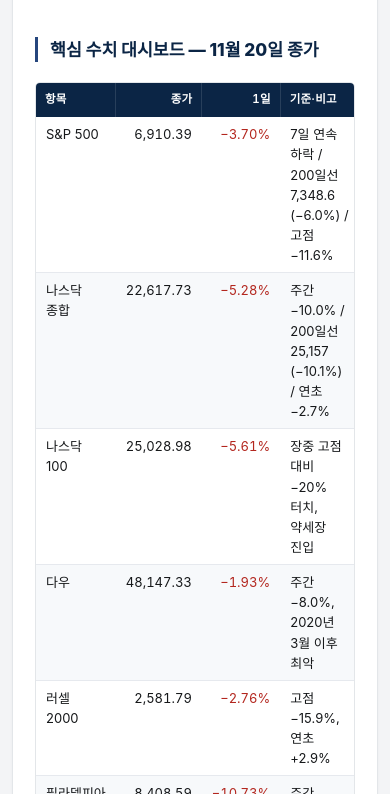
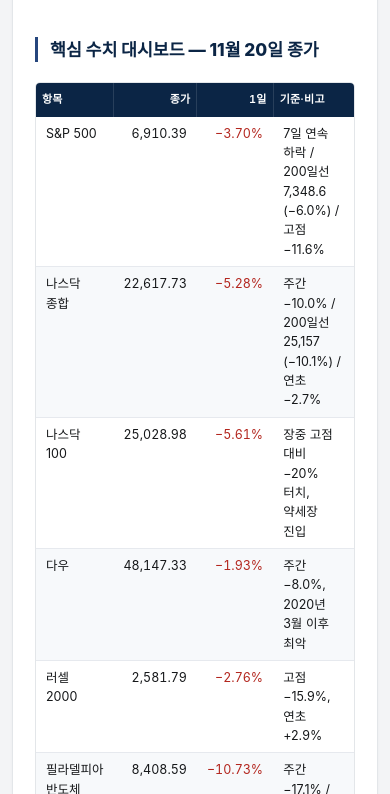
Before and after one commit to swansong80-afk/thesignal-orca, a plain HTML site: page deep-04.html in a window 390 px wide. Shown: the part 7310-8104 px from the top of the page. Drawn offline with Linux system fonts and the light colour scheme.

Commit message:
deep-04 모바일 표 여백 축소

```diff
--- a/deep-04.html
+++ b/deep-04.html
@@ -158,8 +158,8 @@
     .hero{grid-template-columns:1fr; gap:16px; padding:20px 20px;}
     .hero .v{font-size:1.4rem;}
     h2{margin-top:52px;} h3{font-size:1.08rem;}
-    table.dt{font-size:13px;} table.dt thead th{padding:8px 9px; font-size:11.5px;}
-    table.dt td{padding:8px 9px;}
+    table.dt{font-size:12.5px;} table.dt thead th{padding:8px 6px; font-size:11px;}
+    table.dt td{padding:8px 6px;}
     table.kpi,table.kpi tbody,table.kpi tr,table.kpi td{display:block; width:100%;}
     table.kpi td{margin-bottom:8px;}
     .twocol,.twocol tbody,.twocol tr,.twocol td{display:block; width:100%; padding:0;}
```
